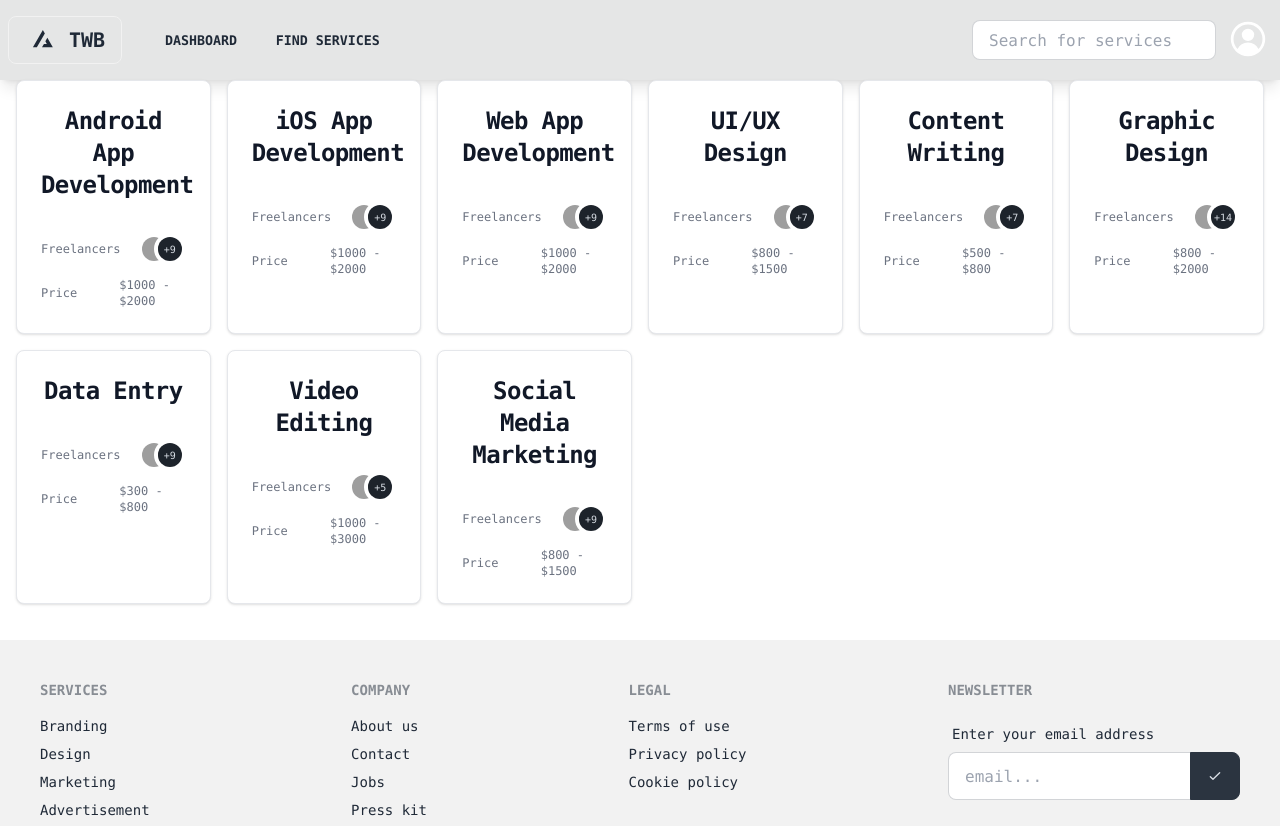
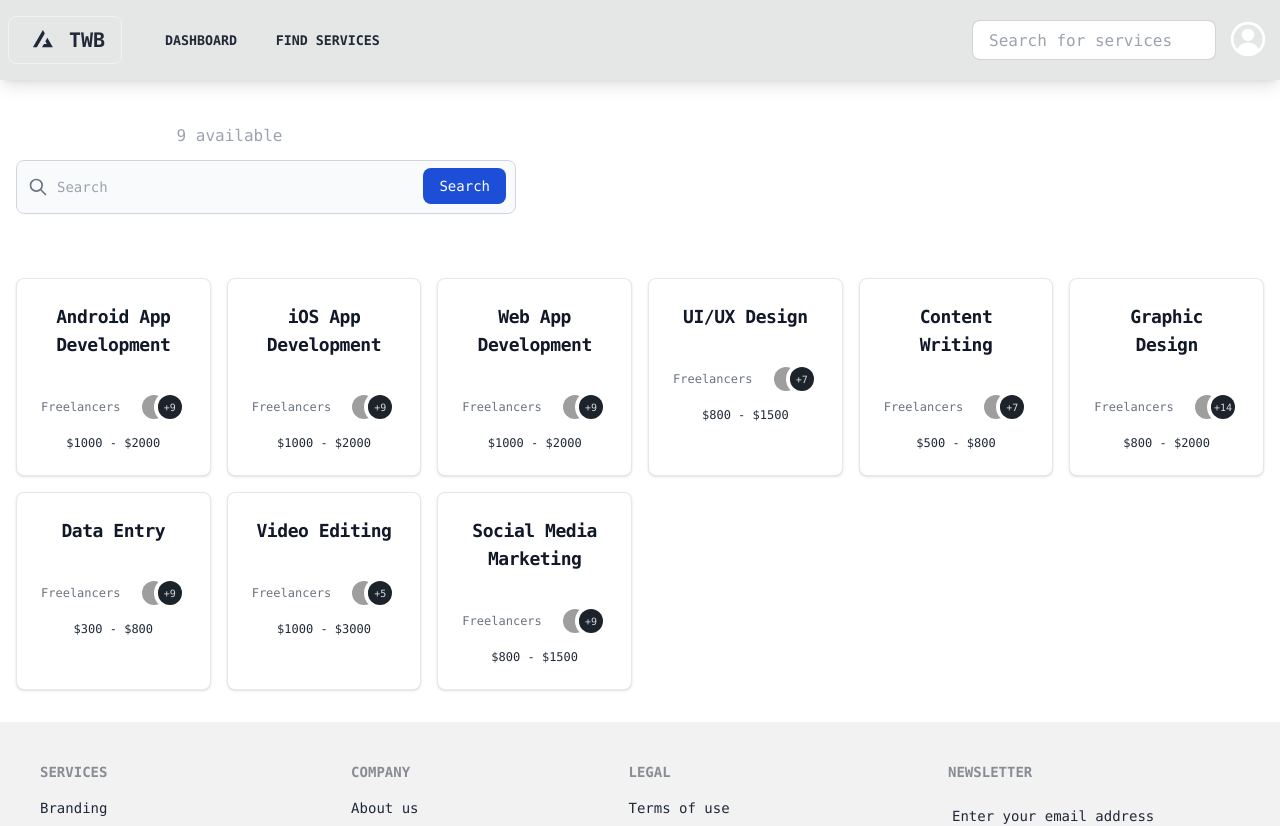
Before and after one commit to syket-das/twb-web, a Next.js app: page /categories in a window 1280 px wide. Shown: the top 826 px of the page. Built offline with nearby package versions, Linux system fonts and the light colour scheme; grey boxes are pictures that could not be loaded.

Commit message:
categories

```diff
--- a/app/(pages)/categories/page.jsx
+++ b/app/(pages)/categories/page.jsx
@@ -97,15 +97,66 @@ const page = () => {
   ]);
   return (
     <ClientOnly>
-      <div className="mx-4">
-        <div className="flex justify-center ">
+      <div className="mx-4 my-8">
+        <div className="flex justify-center flex-col gap-16">
+          <form>
+            <div className="flex items-center gap-4">
+              <h1 className="text-lg md:text-2xl mb-4 font-extrabold text-white">
+                Categories
+              </h1>
+              <p className="text-gray-400">9 available </p>
+            </div>
+
+            <label
+              for="search"
+              className="mb-2 text-sm font-medium text-gray-900 sr-only dark:text-white"
+            >
+              Search
+            </label>
+            <div className="relative max-w-full  md:max-w-[500px] ">
+              <div className="absolute inset-y-0 left-0 flex items-center pl-3 pointer-events-none">
+                <svg
+                  aria-hidden="true"
+                  className="w-5 h-5 text-gray-500 dark:text-gray-400"
+                  fill="none"
+                  stroke="currentColor"
+                  viewBox="0 0 24 24"
+                  xmlns="http://www.w3.org/2000/svg"
+                >
+                  <path
+                    strokeLinecap="round"
+                    strokeLinejoin="round"
+                    strokeWidth="2"
+                    d="M21 21l-6-6m2-5a7 7 0 11-14 0 7 7 0 0114 0z"
+                  ></path>
+                </svg>
+              </div>
+              <input
+                type="search"
+                id="search"
+                className="block w-full p-4 pl-10 text-sm text-gray-900 border border-gray-300 rounded-lg bg-gray-50 focus:ring-blue-500 focus:border-blue-500 dark:bg-gray-700 dark:border-gray-600 dark:placeholder-gray-400 dark:text-white dark:focus:ring-blue-500 dark:focus:border-blue-500"
+                placeholder="Search"
+                required
+              />
+              <button
+                type="submit"
+                className="text-white absolute right-2.5 bottom-2.5 bg-blue-700 hover:bg-blue-800 focus:ring-4 focus:outline-none focus:ring-blue-300 font-medium rounded-lg text-sm px-4 py-2 dark:bg-blue-600 dark:hover:bg-blue-700 dark:focus:ring-blue-800"
+              >
+                Search
+              </button>
+            </div>
+          </form>
+
           <div className="grid grid-cols-2 md:grid-cols-3 lg:grid-cols-5 xl:grid-cols-6 gap-4 ">
             {categories.map((category) => (
-              <div class="max-w-sm p-6 bg-white border border-gray-200 rounded-lg shadow dark:bg-gray-800 dark:border-gray-700
+              <div
+                key={category.id}
+                className="max-w-sm p-6 bg-white border border-gray-200 rounded-lg shadow dark:bg-gray-800 dark:border-gray-700
               hover:shadow-lg hover:border-gray-300 dark:hover:border-gray-500 cursor-pointer
-              ">
+              "
+              >
                 <a href="#">
-                  <h5 class="mb-2 text-2xl font-semibold tracking-tight text-gray-900 dark:text-white text-center">
+                  <h5 className="mb-2 text-sm md:text-lg  font-semibold tracking-tight text-gray-900 dark:text-white text-center">
                     {category.name}
                   </h5>
                 </a>
@@ -135,10 +186,7 @@ const page = () => {
 
                   <div className="flex gap-3 items-center mt-3">
                     <div className="flex-1">
-                      <p className="text-xs text-gray-500"> Price</p>
-                    </div>
-                    <div className="flex-1">
-                      <p className="text-xs text-gray-500">
+                      <p className="text-xs  text-center">
                         {' '}
                         ${category.minOfferingPrice} - $
                         {category.maxOfferingPrice}
--- a/app/components/footer/FooterComponent.jsx
+++ b/app/components/footer/FooterComponent.jsx
@@ -4,7 +4,7 @@ import React from 'react';
 const FooterComponent = () => {
   return (
     <>
-      <footer className="footer p-10 bg-base-200 text-base-content flex flex-wrap justify-between">
+      <footer className="footer p-10 bg-base-200 text-base-content flex flex-wrap justify-between overflow-hidden">
         <div>
           <span className="footer-title">Services</span>
           <a className="link link-hover">Branding</a>
@@ -52,7 +52,7 @@ const FooterComponent = () => {
           </div>
         </div>
       </footer>
-      <footer className="footer px-10 py-4 border-t bg-base-200 text-base-content border-base-300">
+      <footer className="footer px-10 py-4 border-t bg-base-200 text-base-content border-base-300 overflow-hidden">
         <div className="items-center grid-flow-col">
           <svg
             width="24"
@@ -60,7 +60,7 @@ const FooterComponent = () => {
             viewBox="0 0 24 24"
             xmlns="http://www.w3.org/2000/svg"
             fillRule="evenodd"
-            clip-rule="evenodd"
+            clipRule="evenodd"
             className="fill-current"
           >
             <path d="M22.672 15.226l-2.432.811.841 2.515c.33 1.019-.209 2.127-1.23 2.456-1.15.325-2.148-.321-2.463-1.226l-.84-2.518-5.013 1.677.84 2.517c.391 1.203-.434 2.542-1.831 2.542-.88 0-1.601-.564-1.86-1.314l-.842-2.516-2.431.809c-1.135.328-2.145-.317-2.463-1.229-.329-1.018.211-2.127 1.231-2.456l2.432-.809-1.621-4.823-2.432.808c-1.355.384-2.558-.59-2.558-1.839 0-.817.509-1.582 1.327-1.846l2.433-.809-.842-2.515c-.33-1.02.211-2.129 1.232-2.458 1.02-.329 2.13.209 2.461 1.229l.842 2.515 5.011-1.677-.839-2.517c-.403-1.238.484-2.553 1.843-2.553.819 0 1.585.509 1.85 1.326l.841 2.517 2.431-.81c1.02-.33 2.131.211 2.461 1.229.332 1.018-.21 2.126-1.23 2.456l-2.433.809 1.622 4.823 2.433-.809c1.242-.401 2.557.484 2.557 1.838 0 .819-.51 1.583-1.328 1.847m-8.992-6.428l-5.01 1.675 1.619 4.828 5.011-1.674-1.62-4.829z"></path>
```
